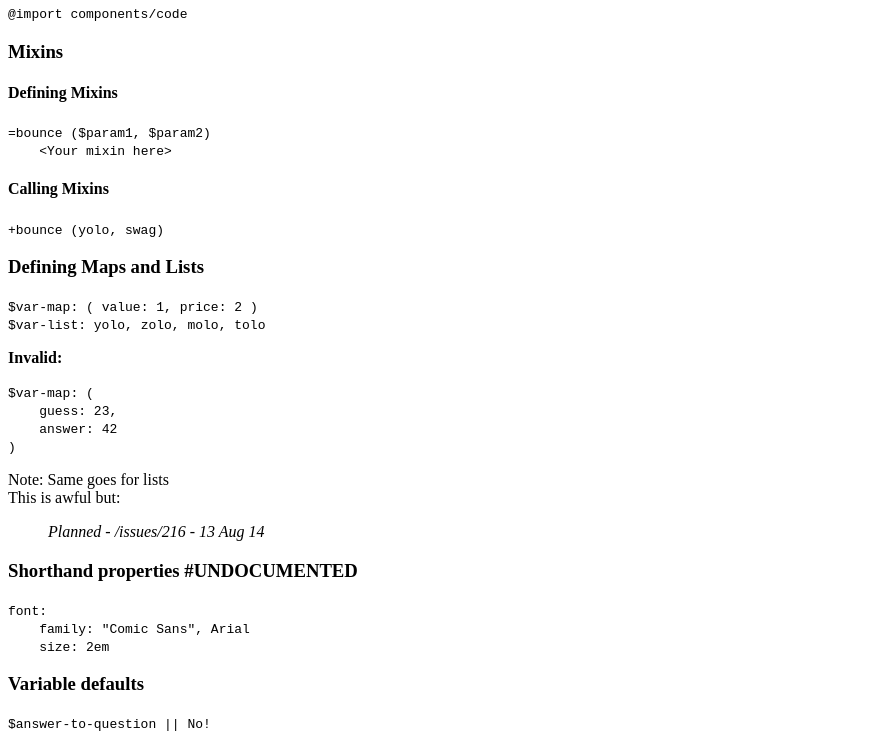
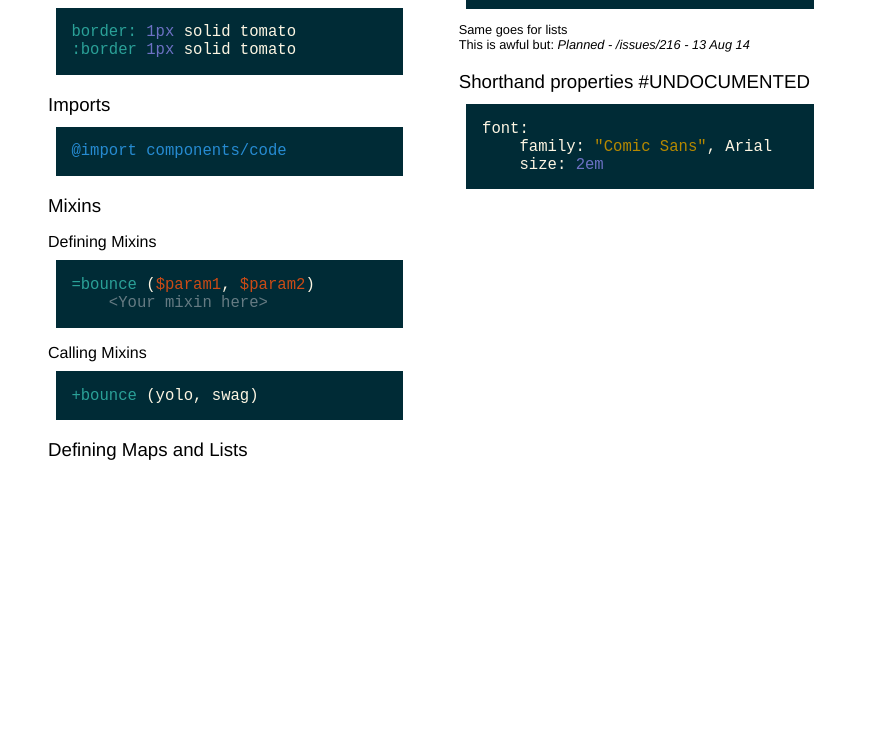
Before and after one commit to halbgut/SASS-cheatsheet, a plain HTML site: page sass-cheatsheet.html in a window 1280 px wide. Shown: the part 259-999 px from the top of the page, without its empty margins (0-869 px from the left). After the commit the page ends 800 px from the top, so only its background shows below. Drawn offline with Linux system fonts and the light colour scheme.

Commit message:
To lazy to split in into proper commits

```diff
--- a/sass-cheatsheet.html
+++ b/sass-cheatsheet.html
@@ -7,22 +7,23 @@
 </head>
 <body>
     <h1 >SASS Cheatsheet</h1>
+    <section>
         <h2 >Syntax</h2>
         <h3 >Declarations</h3>
         <code>
             <span class="property">border:</span> <span class="number">1px</span> solid tomato <br>
             <span class="property">:border</span> <span class="number">1px</span> solid tomato
         </code>
-
         <h3 >Imports</h3>
         <code>
             <span class="at_rule">@import components/code</span>
         </code>
 
+        <section>
             <h3 >Mixins</h3>
             <h4 >Defining Mixins</h4>
             <code>
-        <span class="keyword">=bounce</span> ($param1, $param2) <br>
+                <span class="keyword">=bounce</span> (<span class="variable">$param1</span>, <span class="variable">$param2</span>) <br>
                 &nbsp;&nbsp;&nbsp;&nbsp;<span class="tag">&lt;Your mixin here&gt;</span>
             </code>
 
@@ -30,6 +31,7 @@
             <code>
                 <span class="keyword">+bounce</span> (yolo, swag)
             </code>
+        </section>
 
         <h3 >Defining Maps and Lists</h3>
         <code>
@@ -43,11 +45,9 @@
             &nbsp;&nbsp;&nbsp;&nbsp;answer: <span class="number">42</span><br>
             )<br>
         </code>
-    <p>Note: Same goes for lists<br>
-    This is awful but:</p>
-    <blockquote>
-        <p><i>Planned - /issues/216 - 13 Aug 14</i></p>
-    </blockquote>
+        <p class="note">Same goes for lists<br>
+        This is awful but:
+        <i>Planned - /issues/216 - 13 Aug 14</i></p>
 
         <h3 >Shorthand properties #UNDOCUMENTED</h3>
         <code>
@@ -55,10 +55,6 @@
             &nbsp;&nbsp;&nbsp;&nbsp;family: <span class="string">"Comic Sans"</span>, Arial <br>
             &nbsp;&nbsp;&nbsp;&nbsp;size: <span class="number">2em</span>
         </code>
-
-    <h3 >Variable defaults</h3>
-    <code>
-        <span class="variable">$answer-to-question</span> || No!
-    </code>
+    </section>
 </body>
 </html>
--- /dev/null
+++ b/sass/components/_code.sass
@@ -0,0 +1,26 @@
+code
+	padding: 1em
+	margin: .5em
+	display: block
+	font-size: 1.2em
+	background-color: _c(base03)
+	color: _c(base3)
+
+.keyword,
+.property
+	color: _c(cyan)
+
+.variable
+	color: _c(orange)
+
+.number
+	color: _c(violet)
+
+.string
+	color: _c(yellow)
+
+.tag
+	color: _c(base00)
+
+.at_rule
+	color: _c(blue)
--- /dev/null
+++ b/sass/mixins.sass
@@ -0,0 +1,2 @@
+@function _c($color)
+	@return map-get($colors, $color)
--- a/sass/styles.sass
+++ b/sass/styles.sass
@@ -0,0 +1,41 @@
+@import compass/css3
+
+@import variables
+@import mixins
+@import components/code
+
+*, *:before, *:after
+	box-sizing: border-box
+
+html
+	font:
+		family: "Helvetica Neue", Helvetica, sans-serif
+		weight: 300
+
+body
+	+columns(3)
+	+column-width(50%)
+	+column-gap(3em)
+	+column-fill(auto)
+	padding: 3em
+	margin: 0
+	color: black
+	background-color: #fff
+	height: 100vh
+
+h1, h2, h3, h4
+	margin: 1em 0 .6em
+
+h3, h4
+	font-weight: 300
+
+h2
+	font-weight: 400
+
+h1
+	font-weight: 800
+	font-size: 3em
+	margin-top: 0
+
+.note
+	font-size: .8em
--- /dev/null
+++ b/sass/variables.scss
@@ -0,0 +1,17 @@
+$colors: (
+	base03: #002b36,
+	base02: #073642,
+	base01: #586e75,
+	base00: #657b83,
+	base0: #839496,
+	base1: #93a1a1,
+	base2: #eee8d5,
+	base3: #fdf6e3,
+	yellow: #b58900,
+	orange: #cb4b16,
+	red: #dc322f,
+	magenta: #d33682,
+	violet: #6c71c4,
+	blue: #268bd2,
+	cyan: #2aa198
+)
```
Also changed, not shown: css/mixins.css (added), css/styles.css, css/variables.css (added), sass/components/_code.scss (deleted), 1 other file. Lines whose indentation alone changed are shown as unchanged.
